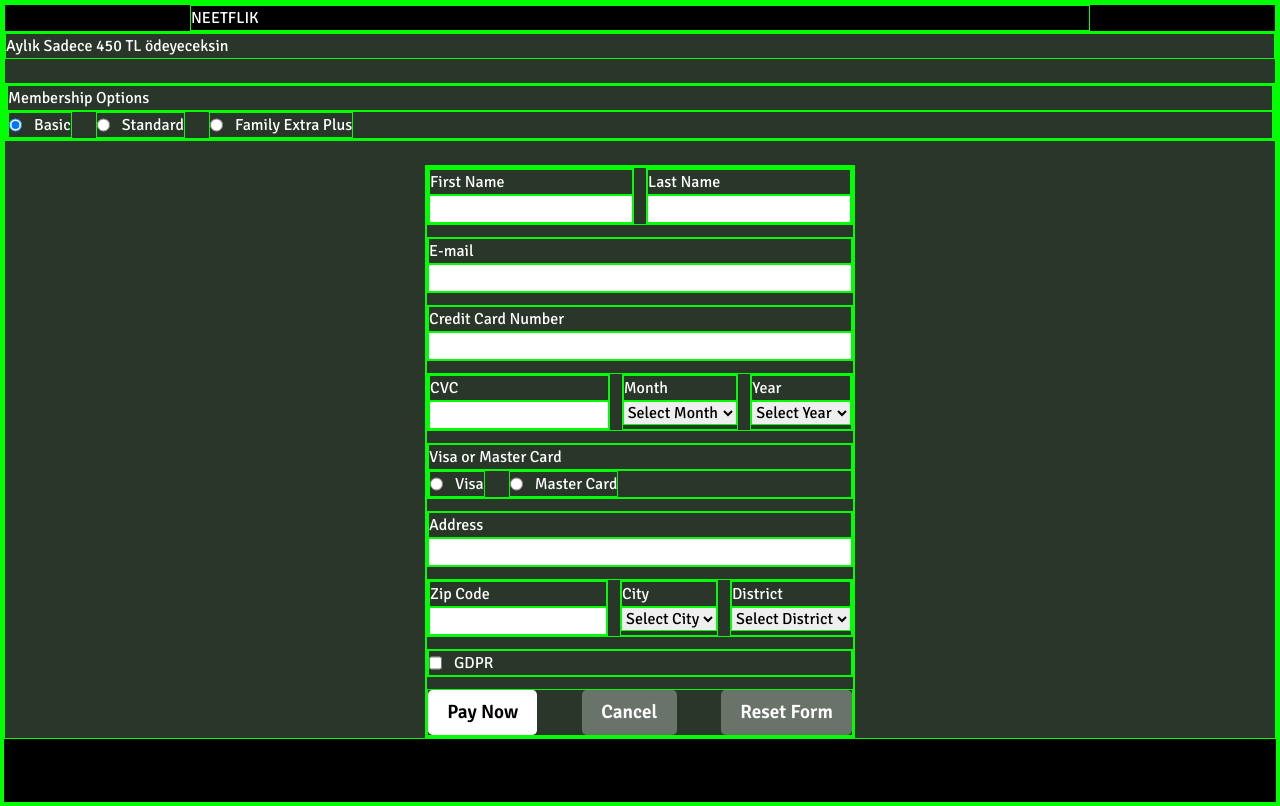
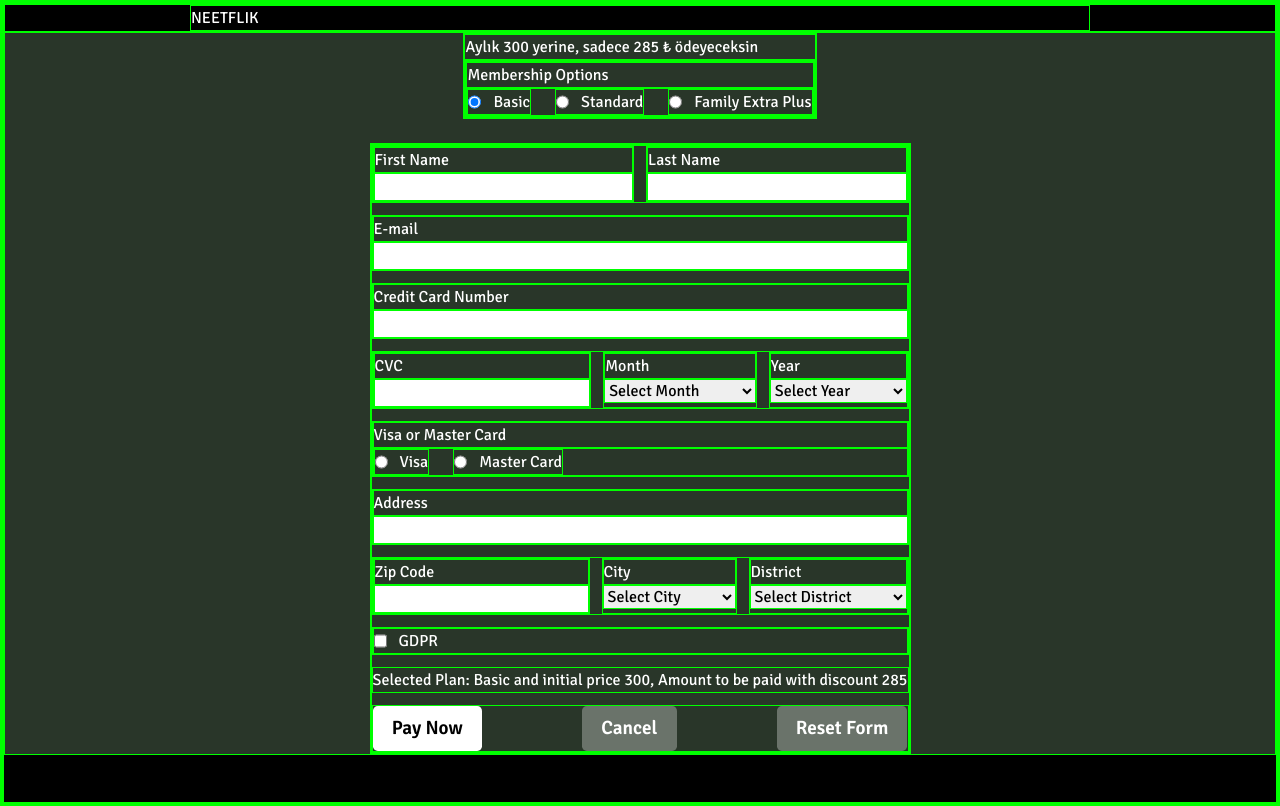
Before and after one commit to gokhanozdemir/witflix-s8-0924, a React (Vite) app: page / in a window 1280 px wide. Built offline with nearby package versions, Linux system fonts and the light colour scheme.

Commit message:
finalPrice olarak indirimli fiyat hesapla ve ödeme formuna bağla

```diff
--- a/src/App.jsx
+++ b/src/App.jsx
@@ -19,7 +19,7 @@ function App() {
   ]
 
   const [formData, setFormData] = useState(membershipPlans[0]);
-  const [price, setPrice] = useState(0)
+  const [finalPrice, setFinalPrice] = useState(0)
 
   const handleChange = (event) => {
     membershipPlans.find((plan) => {
@@ -30,8 +30,9 @@ function App() {
   }
 
   useEffect(() => {
-    const newPrice = 1.5 * formData.price // matematiksel kompleksite
-    setPrice(newPrice)
+    const newPrice = (0.95 * formData.price)
+    // indirimli vs matematiksel kompleksite
+    setFinalPrice(newPrice)
   }, [formData])
 
   return (
@@ -40,7 +41,8 @@ function App() {
         <div className="container-lg">NEETFLIK</div>
       </header>
       <main className="flex column gap-m main-container" >
-        {price > 0 && <p className="price">Aylık Sadece {price} TL ödeyeceksin</p>}
+        <div className="container-s">
+          {finalPrice > 0 && <p className="price">Aylık {formData.price} yerine, sadece {finalPrice} ₺ ödeyeceksin</p>}
           <form>
             <div className="input-group">
               <label>Membership Options</label>
@@ -54,7 +56,15 @@ function App() {
               </div>
             </div>
           </form>
-        <PaymentForm />
+        </div>
+        <PaymentForm selectedPlan={formData} cost={finalPrice} />
+        {/*
+        PaymentForm({selectedPlan:formData})
+          bütün attribute leri props olarak verir
+
+        props={
+        selectedPlan:formData
+        } */}
       </main>
 
     </div>
--- a/src/components/PaymentForm.jsx
+++ b/src/components/PaymentForm.jsx
@@ -88,7 +88,8 @@ const initialForm = {
   "gdpr": false
 }
 
-function PaymentForm() {
+function PaymentForm({ selectedPlan, cost }) {
+  const { name: planName, price: planPrice } = selectedPlan;
 
   const [formData, setFormData] = useState(initialForm);
   const [errors, setErrors] = useState({});
@@ -322,7 +323,7 @@ function PaymentForm() {
           {/* shortcircuiting */}
           {errors.gdpr && <div className="error">{errors.gdpr}</div>}
         </div>
-
+        <div>Selected Plan: {planName} and initial price {planPrice}, Amount to be paid with discount {cost} </div>
         <div className="flex between ">
           <button disabled={!isValid} type="submit" className="action-button">Pay Now</button>
           <button type="button" className="secondary-button">Cancel</button>
```
Lines whose indentation alone changed are shown as unchanged.
